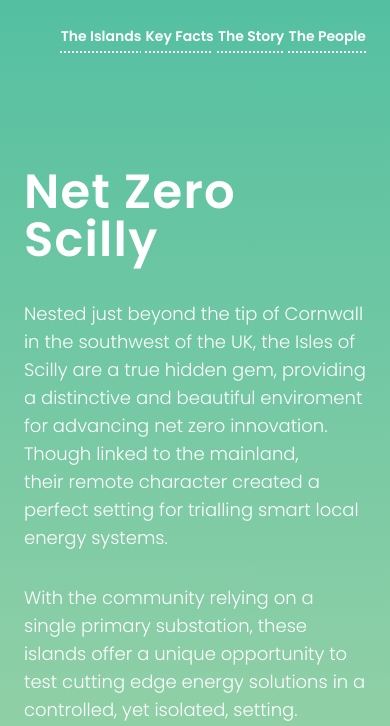
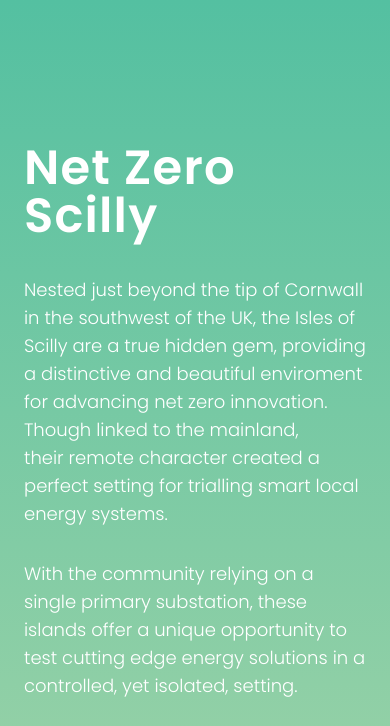
Before and after one commit to ios-cv/net-zero-scilly-website, a website: page Net Zero.html in a window 390 px wide. Shown: the top 726 px of the page. Drawn offline with nearby package versions, Linux system fonts and the light colour scheme.

Commit message:
Adjusted nav bar

```diff
--- a/Net Zero.html
+++ b/Net Zero.html
@@ -27,10 +27,10 @@
     <body>
 <!-- hero section start -->
     <header class="bg-gradient-to-b from-[#54c0a1] -14% to-[#bcdbaa] 100%">
-        <nav class="mx-auto flex max-w-7xl items-center justify-between p-6 lg:px-8" aria-label="Global">
+        <nav class="mx-auto flex max-w-7xl justify-between p-6 lg:px-8" aria-label="Global">
           <a href="#" class="-m-1.5 p-1.5">
             <span class="sr-only">Net Zero Scilly</span>
-          <div class="lg:flex lg:gap-x-12">
+          <div class="hidden lg:flex lg:gap-x-12">
             <a href="#the-islands-anchor" class="text-sm/6 font-semibold text-white underline hover:text-lime-200">The Islands</a>
             <a href="#key-facts-anchor" class="text-sm/6 font-semibold text-white underline hover:text-lime-200">Key Facts</a>
             <a href="#the-story-anchor" class="text-sm/6 font-semibold text-white underline hover:text-lime-200">The Story</a>
```
